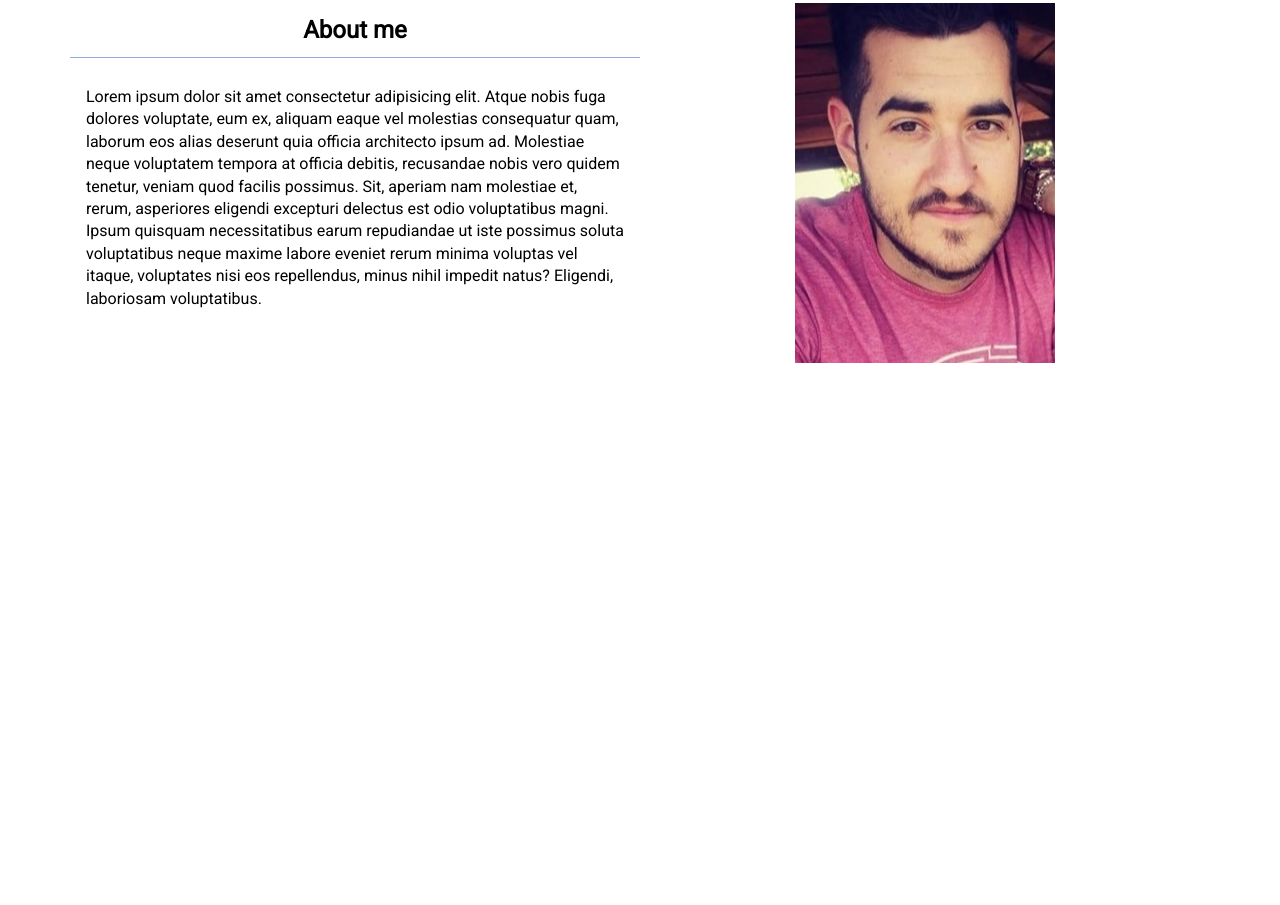
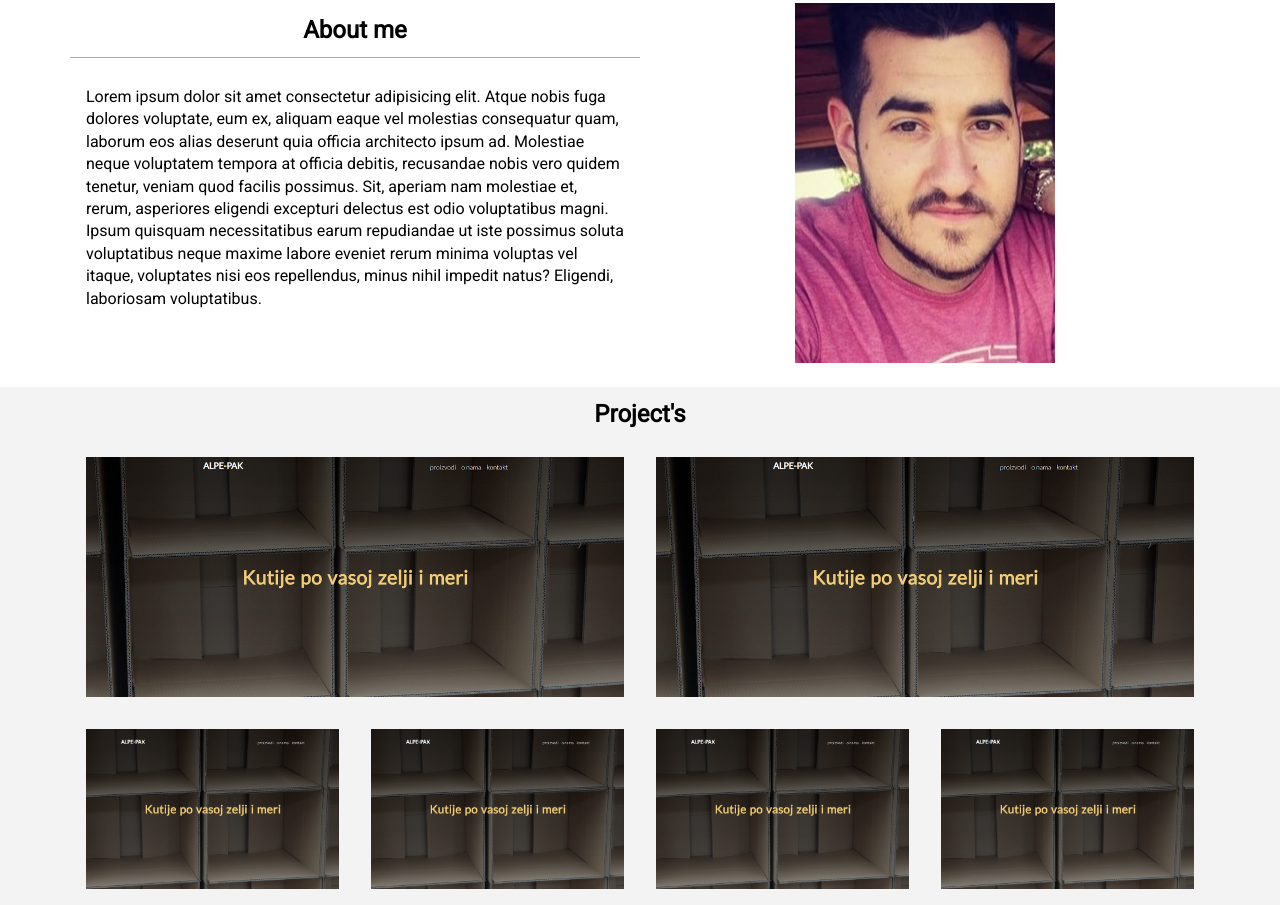
Before and after one commit to MilanKp03/Portfolio, a plain HTML site: page index.html in a window 1280 px wide. Shown: the part 814-1719 px from the top of the page. Before the commit the page ends 1201 px from the top, so only its background shows below. Drawn offline with nearby package versions, Linux system fonts and the light colour scheme.

Commit message:
2.0 section project's complete

```diff
--- /dev/null
+++ b/css/project-style.css
@@ -0,0 +1,96 @@
+* {
+   margin: 0;
+   padding: 0;
+   box-sizing: border-box;
+}
+
+body {
+   font-family: 'Roboto', sans-serif;
+   line-height: 1.4rem;
+   overflow-x: hidden;
+  /* background: #333;*/
+   color: #ffffff;
+  /* overflow-y: hidden;*/
+  background: url("../img/background.jpg") no-repeat center/cover;
+}
+
+a {
+   text-decoration: none;
+   color: white;
+}
+
+p {
+   margin: 0.75rem 0;
+   text-align: left;
+}
+
+/*Utility Classes*/
+
+.container {
+   max-width: 1140px;/*velicina starince ne koristiti nista drugo */
+   margin: 0 auto 0 auto;/* stranica bude u sredini*/
+}
+
+.bg-gray {
+
+   background: #333;
+}
+
+.p-1 {
+   padding: 1.5rem 0;
+}
+
+.med-size { font-size: 2rem; }
+
+.item {
+   display: flex;
+}
+
+.container .item .left {
+   flex: 2;
+    margin: 0.5rem 0.5rem;
+    border-right: solid 1px  #ffffff;
+    padding-right: 1rem;
+}
+
+.right {
+   margin: 0.5rem 0.5rem;
+   flex: 1;
+   display: flex;
+   flex-direction: column;
+   align-self: center
+
+}
+
+button {
+   margin: 0.25rem 0.25rem;
+   border-radius: 5px;
+}
+
+h3 {
+   padding: 0.5rem 0;
+   text-align: center;
+}
+
+.example_e {
+   border: none;
+   background: #404040;
+   color: #ffffff !important;
+   font-weight: 100;
+   padding: 15px;
+   text-transform: uppercase;
+   border-radius: 6px;
+   display: inline-block;
+   transition: all 0.3s ease 0s;
+   margin: 0.25rem;
+   }
+
+   .example_e:hover {
+      color:  #fff !important;
+      font-weight: 700 !important;
+      letter-spacing: 3px;
+      background:  #8eade6;;
+      box-shadow: 0px 5px 40px -10px rgb(76, 133, 187);
+
+      transition: all 0.3s ease 0s;
+      }
--- a/css/style.css
+++ b/css/style.css
@@ -138,3 +138,84 @@ p {
 #about .container p {
    padding: 1rem;
 }
+
+/*Section: Project's*/
+#projects {
+   background: rgb(243, 243, 243);
+}
+
+#projects .items {
+   display: flex;
+   justify-content: space-between;
+}
+
+#projects .group-one {
+   display: flex;
+   justify-content: space-between;
+   flex-flow: row wrap;
+  /* align-items: stretch;*/
+}
+
+#projects .group-two {
+   display: flex;
+   justify-content: space-between;
+   flex-flow: row wrap;
+  /* align-items: stretch;*/
+}
+
+#projects .group-one .one {
+   width: 15rem;
+   height: 15rem;
+   flex: 1 100%;
+   margin: 1rem 1rem;
+    background: url("../img/pic-site.png") no-repeat center/cover ;
+
+
+}
+
+#projects .group-one .two {
+    width: 10rem;
+   height: 10rem;
+   flex: 1;
+    margin: 1rem 1rem;
+    background: url("../img/pic-site.png") no-repeat center/cover ;
+
+}
+
+#projects .group-one .three {
+   width: 10rem;
+   height: 10rem;
+   flex: 1;
+    margin: 1rem 1rem;
+    background: url("../img/pic-site.png") no-repeat center/cover ;
+
+}
+
+#projects .group-two .four {
+    width: 15rem;
+   height: 15rem;
+    flex: 1 100%;
+    margin: 1rem 1rem;
+    background: url("../img/pic-site.png") no-repeat center/cover ;
+}
+
+#projects .group-two .five {
+   width: 10rem;
+   height: 10rem;
+   flex: 1;
+    margin: 1rem 1rem;
+    background: url("../img/pic-site.png") no-repeat center/cover ;
+}
+
+#projects .group-two .six {
+   width: 10rem;
+   height: 10rem;
+   flex: 1;
+    margin: 1rem 1rem;
+    background: url("../img/pic-site.png") no-repeat center/cover ;
+}
+
+#projects h2 {
+   text-align: center;
+   padding: 1rem;
+}
--- a/index.html
+++ b/index.html
@@ -45,7 +45,35 @@
 
    </section>
 
+   <!--Section: Project's-->
+   <section id="projects">
+      <h2>Project's</h2>
+      <div class="container">
+         <div class="items">
+            <div class="group-one">
+               <div onclick="myFunction()" class="one"></div>
+               <div class="two"></div>
+               <div class="three"></div>
+            </div>
+
+               <div class="group-two">
+                  <div class="four"></div>
+                  <div class="five"></div>
+                  <div class="six"></div>
+               </div>
+         </div>
+      </div>
+
+
+   </section>
+
 
    <script src="https://unpkg.com/ionicons@4.5.10-0/dist/ionicons.js"></script>
+
+   <script src="js/main.js"></script>
+
+
+
+
 </body>
 </html>
--- /dev/null
+++ b/js/main.js
@@ -0,0 +1,10 @@
+var myWindow;
+
+function myFunction() {
+   var myWindow = window.open("project1.html", "", "width=450,height=400,left=325,top=325");
+
+ }
+
+ function closeWin() {
+   myWindow.close();   // Closes the new window
+ }
```
Also changed, not shown: project1.html (added, +33 -0 lines), img/background.jpg (added), img/pic-site.png (added), img/pic1g.gif (deleted), img/pic2g.gif (deleted).
